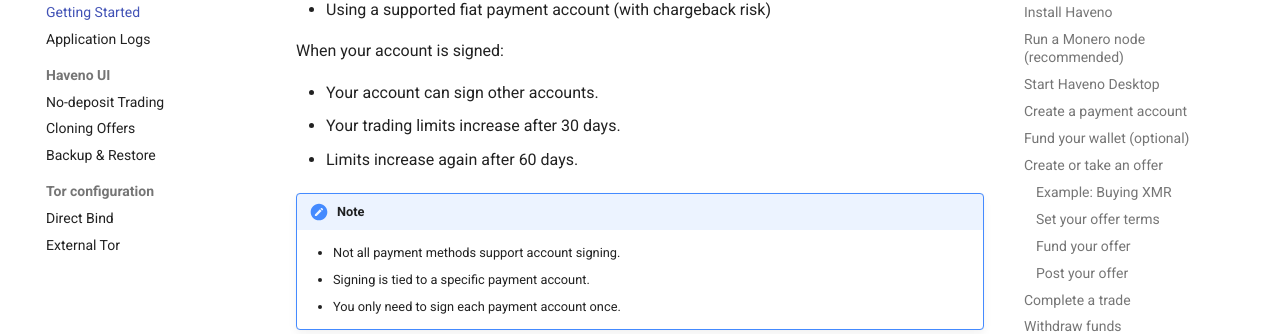
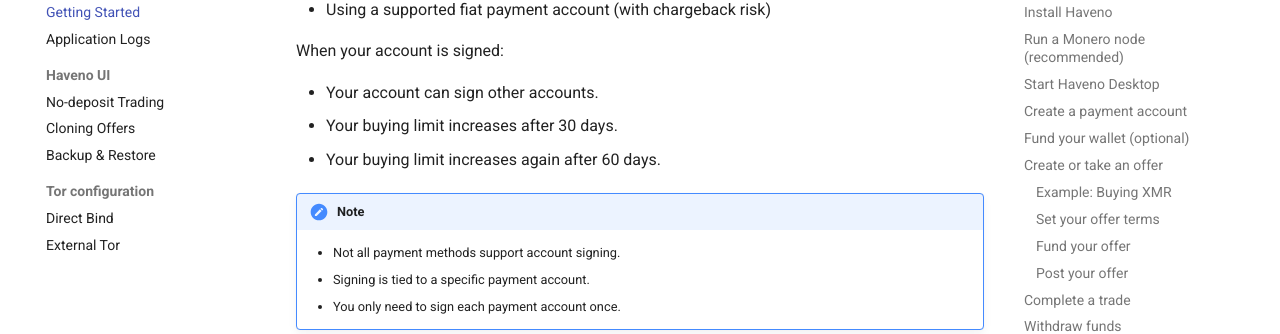
Before and after one commit to haveno-dex/haveno-docs, an MkDocs documentation site: the page built from docs/users/getting_started.md, in a window 1280 px wide and 900 px high, scrolled down 10191 px. Shown: the part 144-478 px from the top of the window. Built offline with MkDocs 1.6.1 and Material for MkDocs 9.7.7, drawn with Linux system fonts in a browser that asks for light colours; plug-ins that fetch from the network failed and are left out; comment, search, counter and statistics services are not loaded; the version menu is left out.

Commit message:
cleanup wording of increased limits after signing (#98)

```diff
--- a/docs/users/getting_started.md
+++ b/docs/users/getting_started.md
@@ -229,8 +229,8 @@
 When your account is signed:
 
 - Your account can sign other accounts.
-- Your trading limits increase after 30 days.
-- Limits increase again after 60 days.
+- Your buying limit increases after 30 days.
+- Your buying limit increases again after 60 days.
 
 !!! note
     - Not all payment methods support account signing.
```
